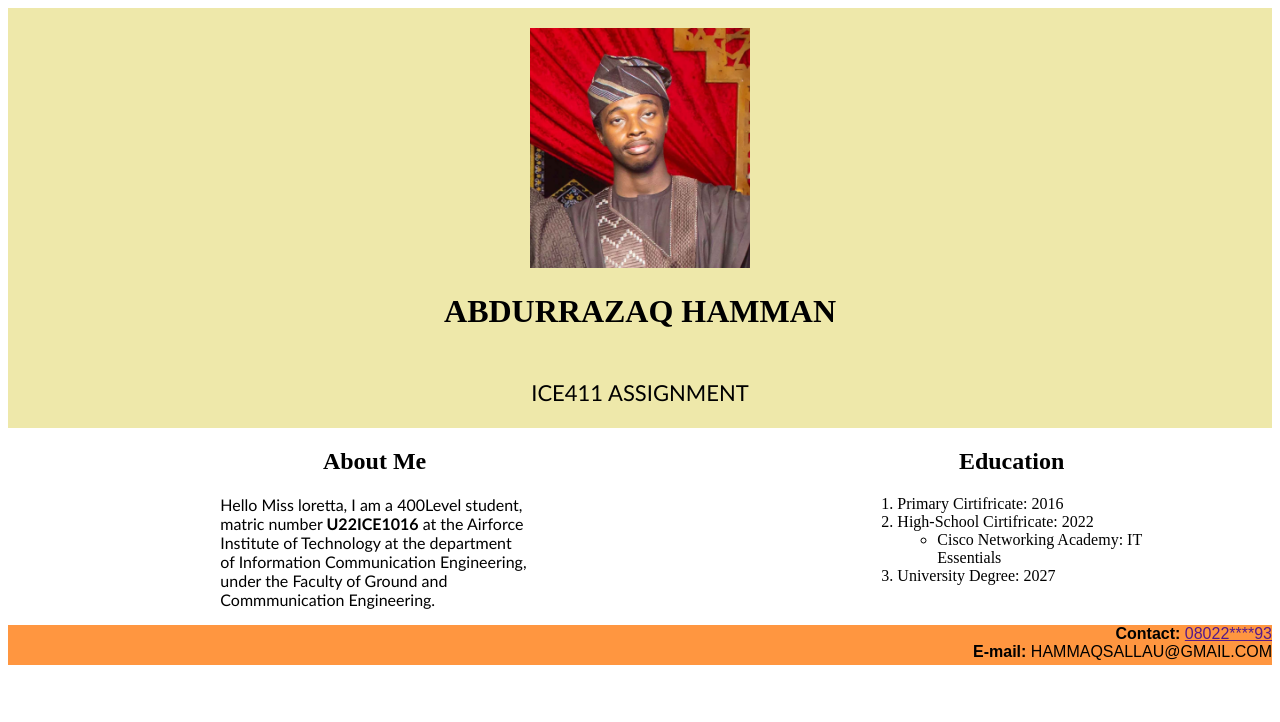
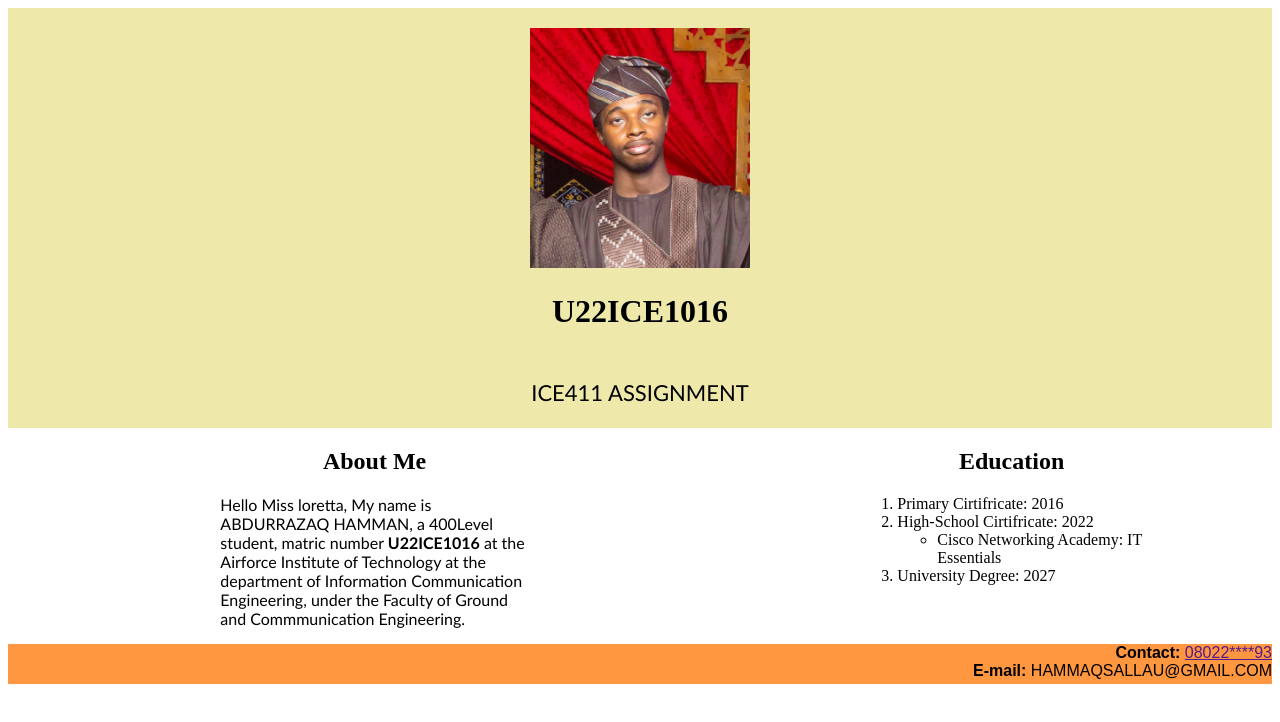
Before and after one commit to Lester367/Assignment1, a plain HTML site: page index.html in a window 1280 px wide. Drawn offline with Linux system fonts and the light colour scheme.

Commit message:
Update index.html

```diff
--- a/index.html
+++ b/index.html
@@ -12,7 +12,7 @@
         <div class="abba">
             <img src="./BEEEB IMG-393(1).jpg" alt="my pic"></div>
         <div class="text">
-            <h1 style="margin-bottom: 0%;">ABDURRAZAQ HAMMAN</h1>
+            <h1 style="margin-bottom: 0%;">U22ICE1016</h1>
         </div>
         <div class="text">
             <p style="font-size: 22px; font-family: 'Gill Sans', 'Gill Sans MT', Calibri, 'Trebuchet MS', sans-serif;" ><br> ICE411 ASSIGNMENT </p>
@@ -36,7 +36,7 @@
 
         <div class=" right">
         <h2 class="text">About Me</h2>
-        <p style="font-family: 'Gill Sans', 'Gill Sans MT', Calibri, 'Trebuchet MS', sans-serif;"> Hello Miss loretta, I am a 400Level student, matric number <strong>U22ICE1016</strong> at the Airforce Institute of Technology at the department of Information Communication Engineering, under the Faculty of Ground and Commmunication Engineering.
+        <p style="font-family: 'Gill Sans', 'Gill Sans MT', Calibri, 'Trebuchet MS', sans-serif;"> Hello Miss loretta, My name is ABDURRAZAQ HAMMAN, a 400Level student, matric number <strong>U22ICE1016</strong> at the Airforce Institute of Technology at the department of Information Communication Engineering, under the Faculty of Ground and Commmunication Engineering.
             </p>
         </div>
     </div>
```
